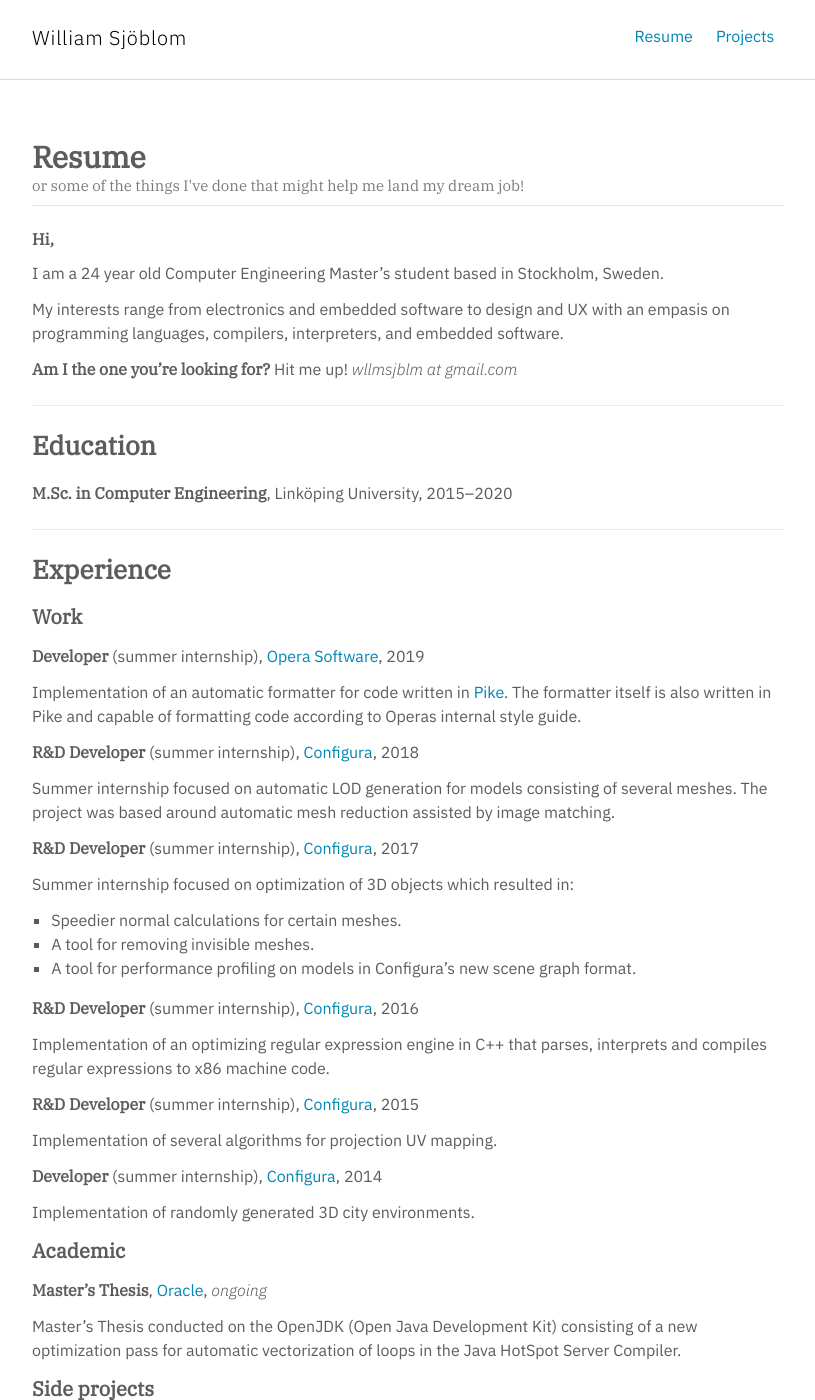
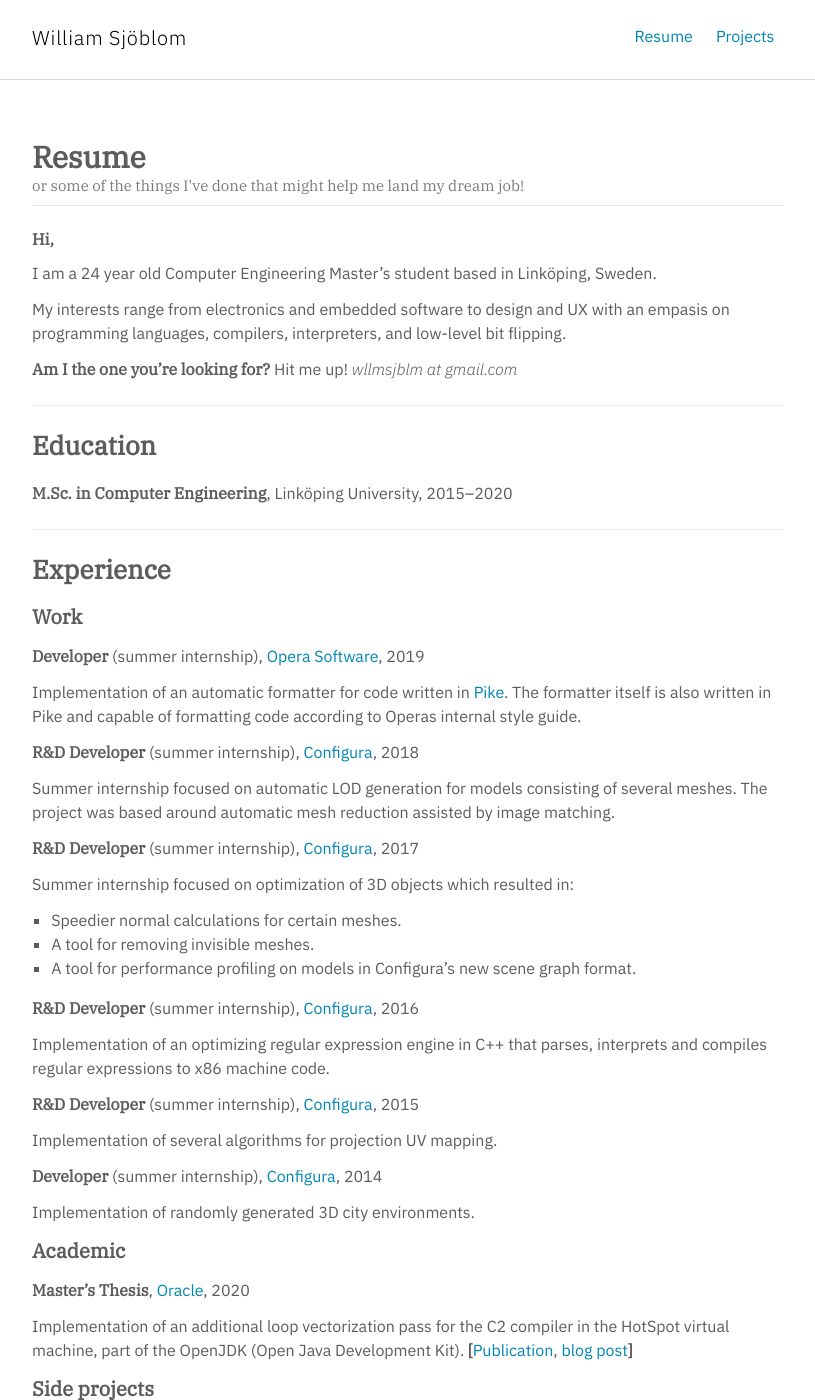
Before and after one commit to williamsjoblom/williamsjoblom.github.io, a Jekyll site: the page built from resume.md, in a window 1280 px wide and 1400 px high. Shown: the whole window, without its empty margins (232-1047 px from the left). Built offline with Jekyll 4.4.1, drawn with Linux system fonts in a browser that asks for light colours.

Commit message:
Update resume

```diff
--- a/resume.md
+++ b/resume.md
@@ -8,9 +8,11 @@ pdf: true
 
 ##### Hi,
 
-I am a 24 year old Computer Engineering Master's student based in Stockholm, Sweden.
+I am a 24 year old Computer Engineering Master's student based in Linköping, Sweden.
 
-My interests range from electronics and embedded software to design and UX with an empasis on programming languages, compilers, interpreters, and embedded software.
+My interests range from electronics and embedded software to design
+and UX with an empasis on programming languages, compilers,
+interpreters, and low-level bit flipping.
 
 **Am I the one you're looking for?** Hit me up!
 *&#119;&#108;&#108;&#109;&#115;&#106;&#098;&#108;&#109; at &#103;&#109;&#097;&#105;&#108;&#046;&#099;&#111;&#109;*
@@ -53,11 +55,14 @@ Implementation of randomly generated 3D city environments.
 
 #### Academic
 
-**Master's Thesis**, [Oracle](https://www.oracle.com/), *ongoing*
+**Master's Thesis**, [Oracle](https://www.oracle.com/), 2020
 
-Master's Thesis conducted on the OpenJDK (Open Java Development Kit)
-consisting of a new optimization pass for automatic vectorization of
-loops in the Java HotSpot Server Compiler.
+Implementation of an additional loop vectorization pass for the C2
+compiler in the HotSpot virtual machine, part of the OpenJDK (Open
+Java Development
+Kit). **[**[Publication](http://urn.kb.se/resolve?urn=urn:nbn:se:liu:diva-172789),
+[blog
+post](https://inside.java/2021/01/27/extending-c2-autovectorization-capabilities/)**]**
 
 #### Side projects
 
```
